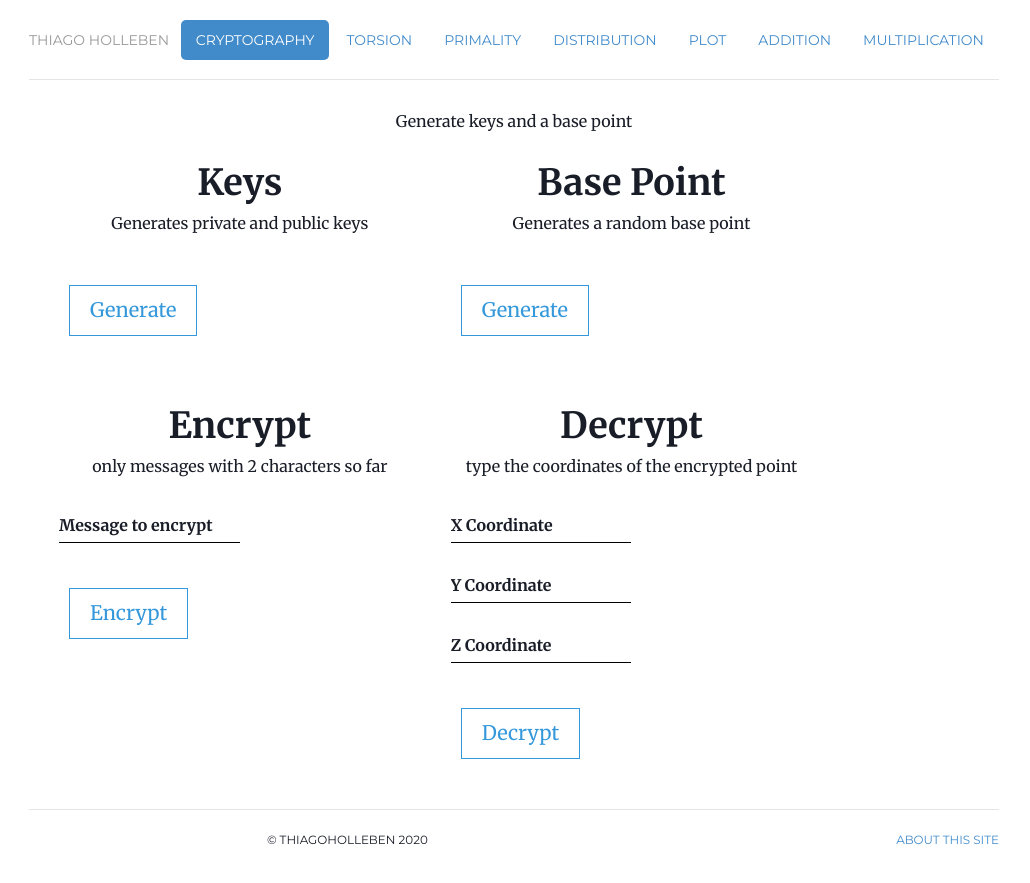
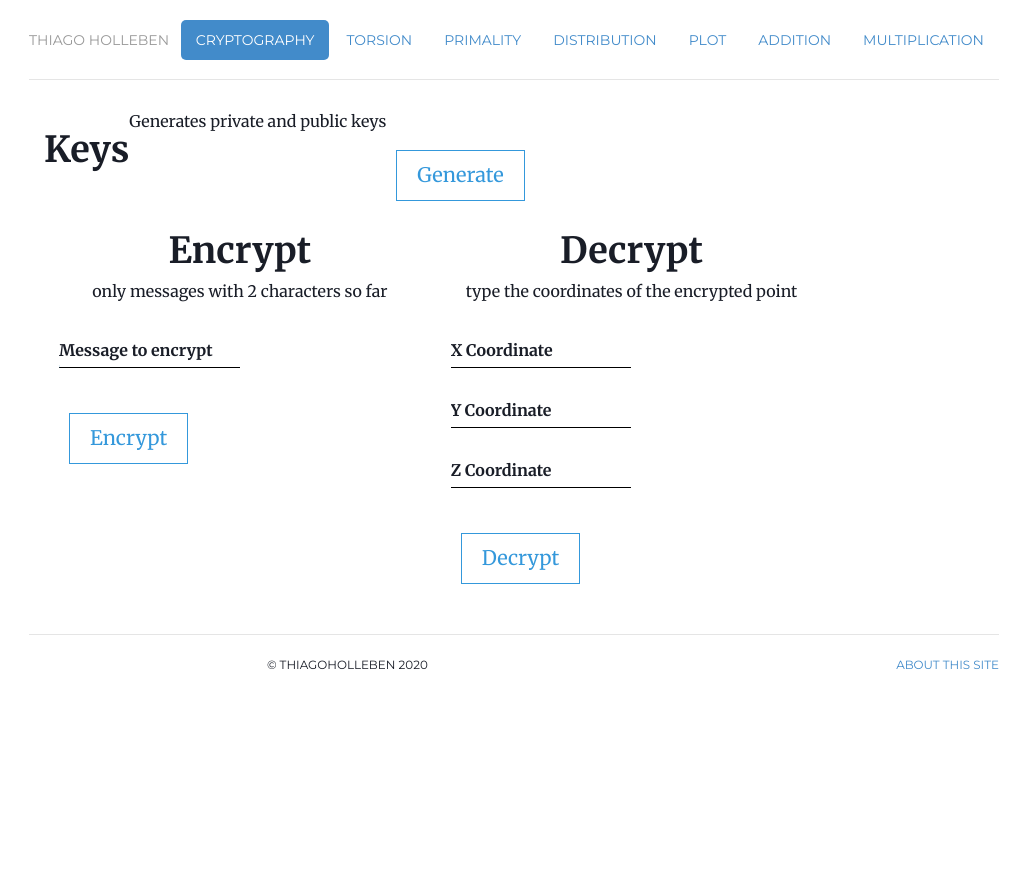
Before and after one commit to hollebenthiago/ecc, a Jekyll site: the page built from index_cryptography.html, in a window 1280 px wide. Shown: the top 883 px of the page, without its empty margins (126-1156 px from the left). Built offline with Jekyll 4.4.1, drawn with Linux system fonts in a browser that asks for light colours; a script that is not in the unit is left out.

Commit message:
trying new layout to keys div

```diff
--- a/css/style.css
+++ b/css/style.css
@@ -96,6 +96,11 @@ pre.prettyprint { padding: 10px !important; margin: 40px; font-size: 12px;}
     text-align: center;
 }
 
+.setup {
+	display: flex;
+	align-content: center;
+}
+
 
 .canvas-div {
 	display: flex;
--- a/index_cryptography.html
+++ b/index_cryptography.html
@@ -10,11 +10,6 @@ description:  Elliptic Curve Cryptography.
 <!-- <div class="jumbotron"> -->
     <div class="container">
         <div class='setup'>
-            <div class='intro'>
-                <p>Generate keys and a base point</p>
-            </div>
-
-            <div class='col-sm-5'>
 
             <div class='title'>
                 <h1>Keys</h1>
@@ -32,30 +27,6 @@ description:  Elliptic Curve Cryptography.
                 <p id='resultKeysPrivate'></p>
                 <p id='resultKeysPublic'></p>
             </div>
-            </div>
-
-            <div class='col-sm-5'>
-
-                <div class='title'>
-                    <h1>Base Point</h1>
-                </div>
-
-                <div class='intro'>
-                    <p>Generates a random base point</p>
-                </div>
-
-                <div class='button'>
-                    <button class='resultButton' onclick='generateBasePoint();'>Generate</button>
-                </div>
-
-                <div class='result'>
-                    <p id='resultBasePoint'></p>
-                </div>
-            </div>
-        </div>
-
-        <div class = 'placeholder'>
-
         </div>
 
         <div class='col-sm-5'>
```
Lines whose indentation alone changed are shown as unchanged.
